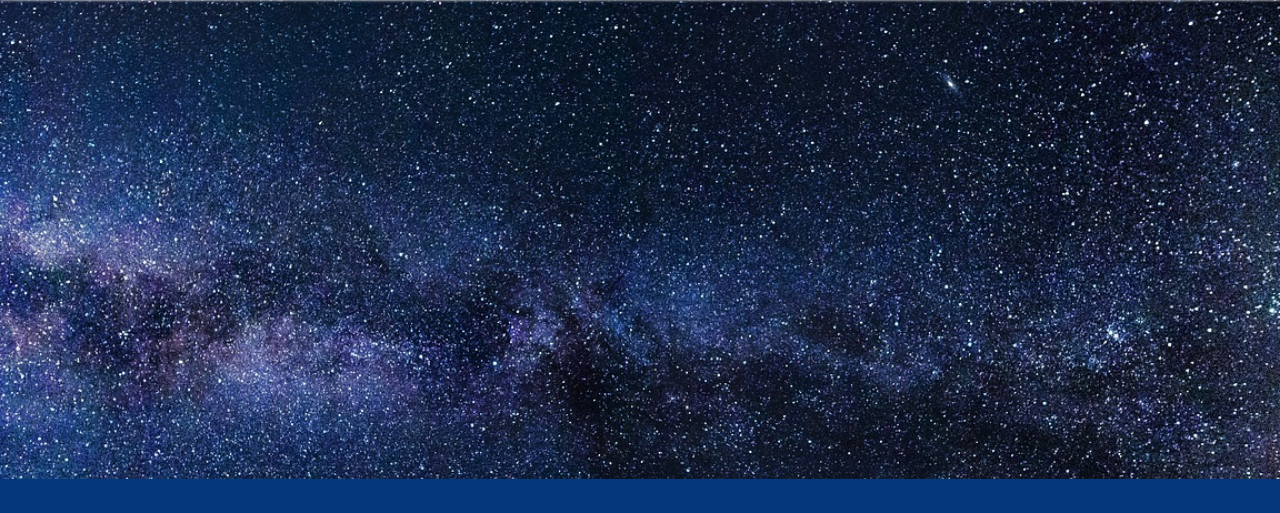
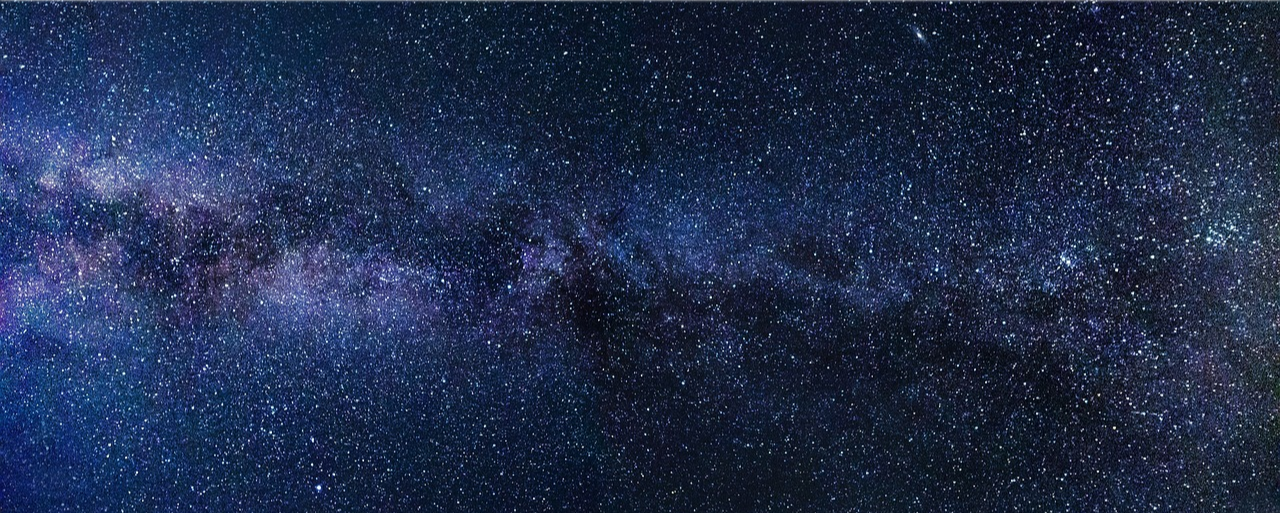
Before and after one commit to Markmcl25/Space-First-project, a plain HTML site: page index.html in a window 1280 px wide. Shown: the part 114-627 px from the top of the page. Drawn offline with Linux system fonts and the light colour scheme.

Commit message:
corrected background for smaller and larger screens

```diff
--- a/assets/css/style.css
+++ b/assets/css/style.css
@@ -103,7 +103,7 @@ h1 {
 }
 /* Main */
 main {
-    background-color: 	#05377b;
+    background: url("../css/images/milky-way-2695569_1280.jpg") no-repeat center/cover;
     /* Push footer down below main and to bottom of the page as well as make main take up majority of screen */
     flex: 1 0 auto;
     margin-top: 47px;
@@ -187,6 +187,14 @@ padding-left: 1 rem
 }
 
 #nav {
-    margin-bottom: 1.5em;
+    margin-bottom: 2em;
+}
+
+#hero {
+    height: 100%;
+    width: 100%;
+    background: url("../css/images/milky-way-2695569_1280.jpg") no-repeat center/cover;
+    position: relative;
 }
 }
+}
```
